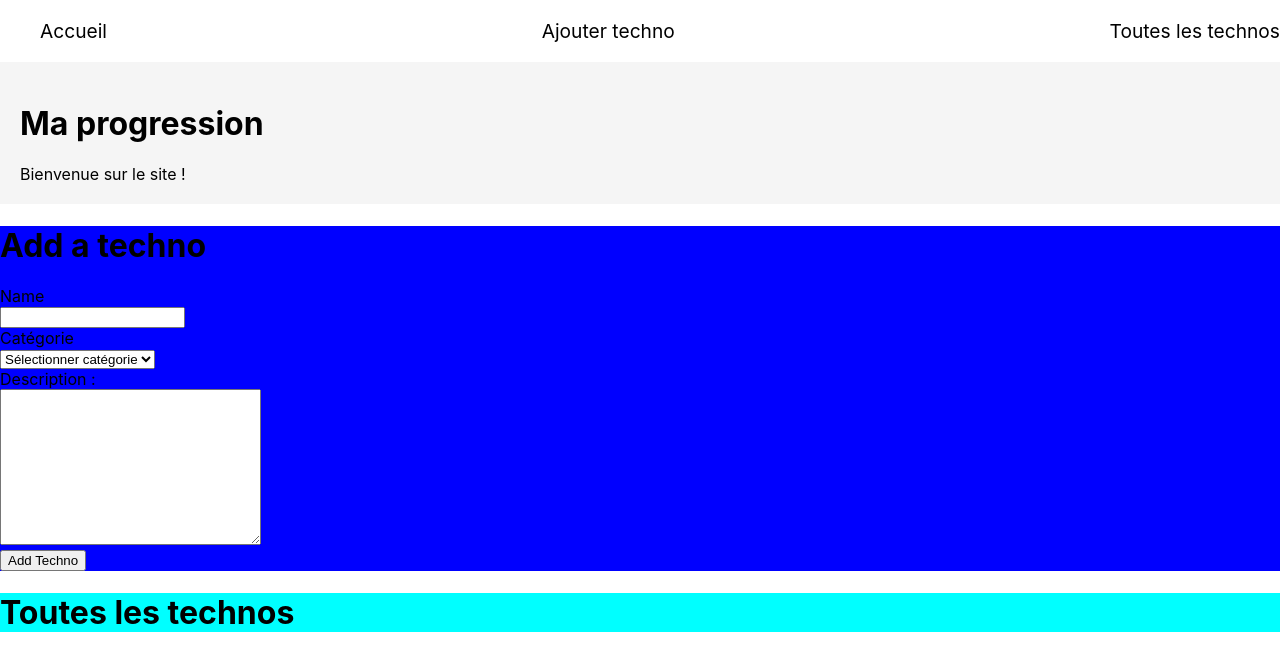
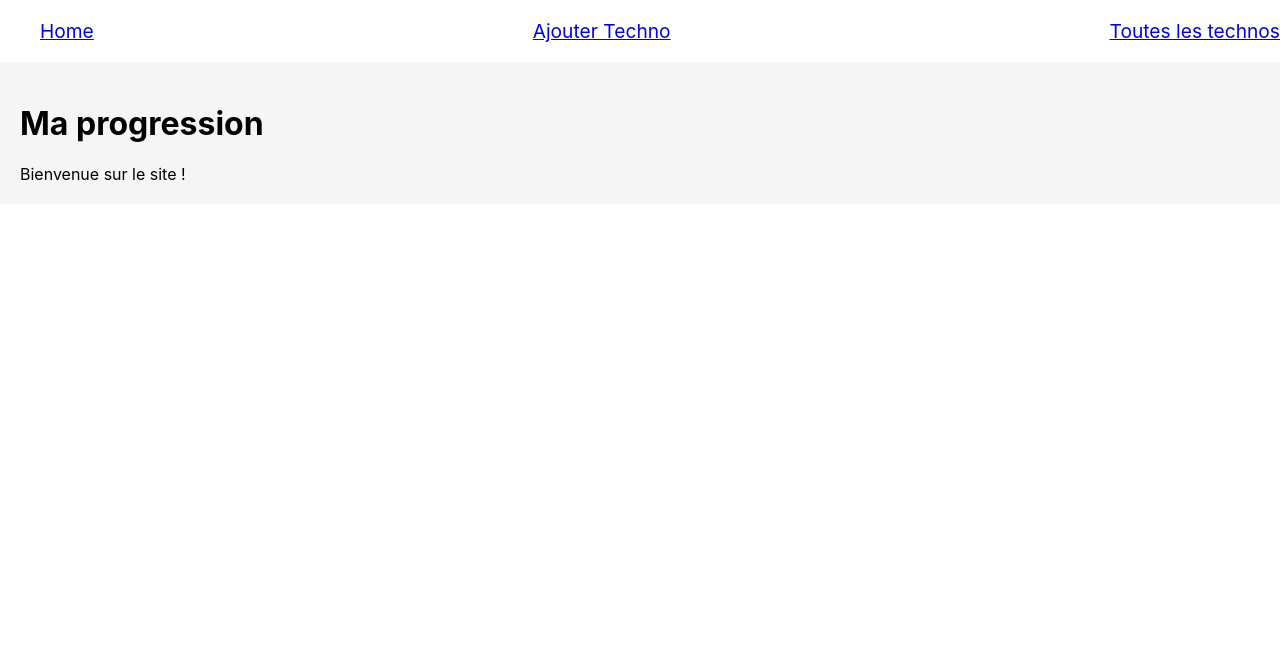
Before and after one commit to Damien1989/react2, a React (Create React App) app: page / in a window 1280 px wide. Shown: the top 670 px of the page. Built offline with nearby package versions, Linux system fonts and the light colour scheme.

Commit message:
routes pages

```diff
--- a/package.json
+++ b/package.json
@@ -8,6 +8,7 @@
     "@testing-library/user-event": "^13.5.0",
     "react": "^18.2.0",
     "react-dom": "^18.2.0",
+    "react-router-dom": "^6.17.0",
     "react-scripts": "5.0.1",
     "web-vitals": "^2.1.4"
   },
--- a/src/App.js
+++ b/src/App.js
@@ -1,17 +1,21 @@
+import {Routes, Route } from 'react-router-dom';
+
 import Home from './pages/Home';
 import Menu from './components/Menu';
-import './css/app.css';
 import TechnoAdd from './pages/TechnoAdd';
 import TechnoList from './pages/TechnoList';
+import './css/app.css';
 
 function App() {
   return (
-    <div>
+    <>
     <Menu />
-   <Home />
-   <TechnoAdd />
-   <TechnoList />
-   </div>
+      <Routes>
+        <Route path="/" element= {<Home /> } />
+        <Route path="/add" element= {<TechnoAdd /> } />
+        <Route path="/list" element= {<TechnoList /> } />
+      </Routes>
+   </>
   );
 }
 
--- a/src/components/Menu.js
+++ b/src/components/Menu.js
@@ -1,10 +1,13 @@
+import { NavLink } from "react-router-dom";
+
 export default function Menu() {
     return(
         <div className="menu">
         <ul>
-            <li>Accueil</li>
-            <li>Ajouter techno</li>
-            <li>Toutes les technos</li>
+            <li><NavLink to="/">Home</NavLink></li>
+            <li><NavLink to="/add">Ajouter Techno</NavLink></li>
+            <li><NavLink to="/list">Toutes les technos</NavLink></li>
+
         </ul>
         </div>
     );
--- a/src/index.js
+++ b/src/index.js
@@ -4,10 +4,15 @@
 import App from './App';
 import reportWebVitals from './reportWebVitals';
 
+import {BrowserRouter} from 'react-router-dom';
+
 const root = ReactDOM.createRoot(document.getElementById('root'));
 root.render(
   <React.StrictMode>
+    <BrowserRouter>
     <App />
+    </BrowserRouter>
+
   </React.StrictMode>
 );
 
```
Also changed, not shown: 1 other file (tests, documents, lock files or other folders).
